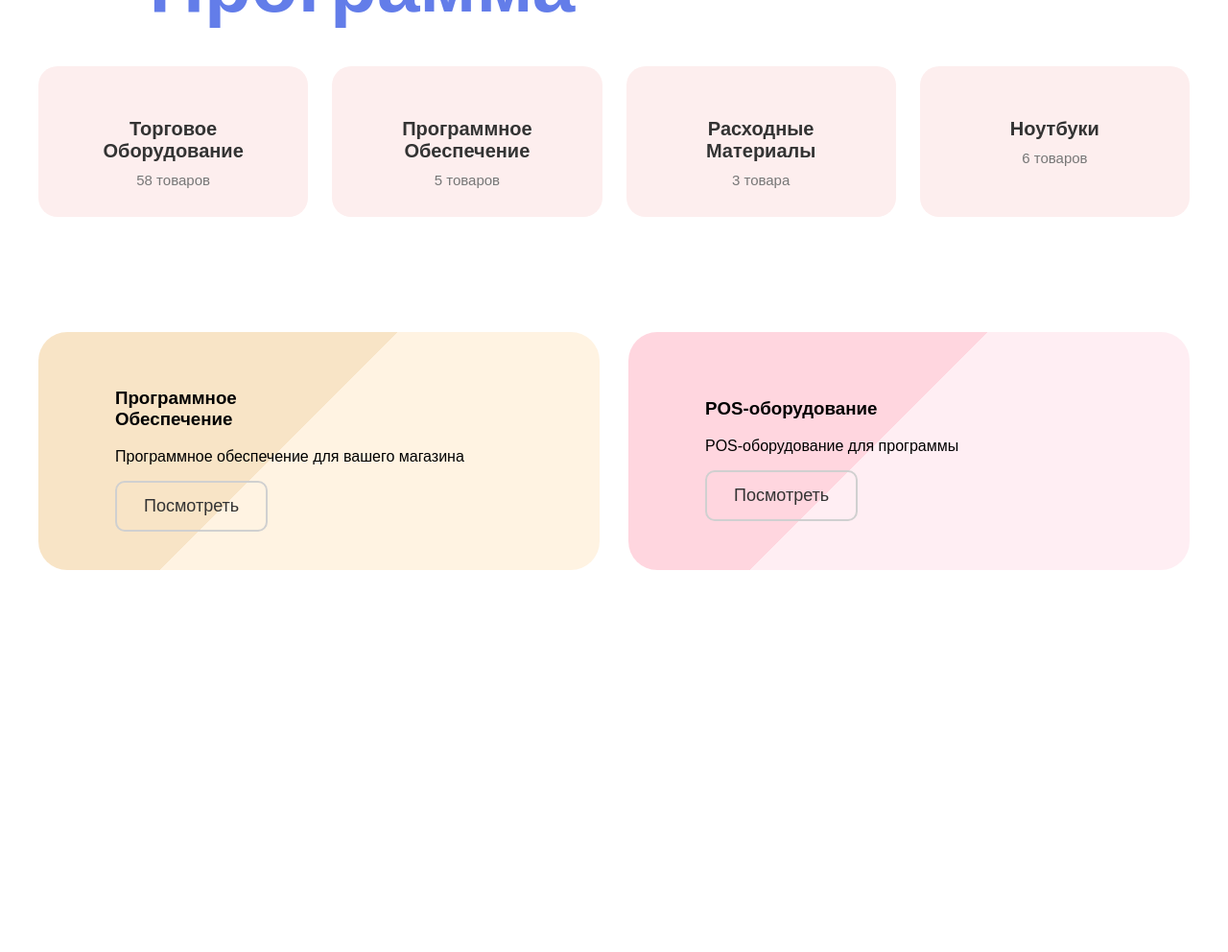
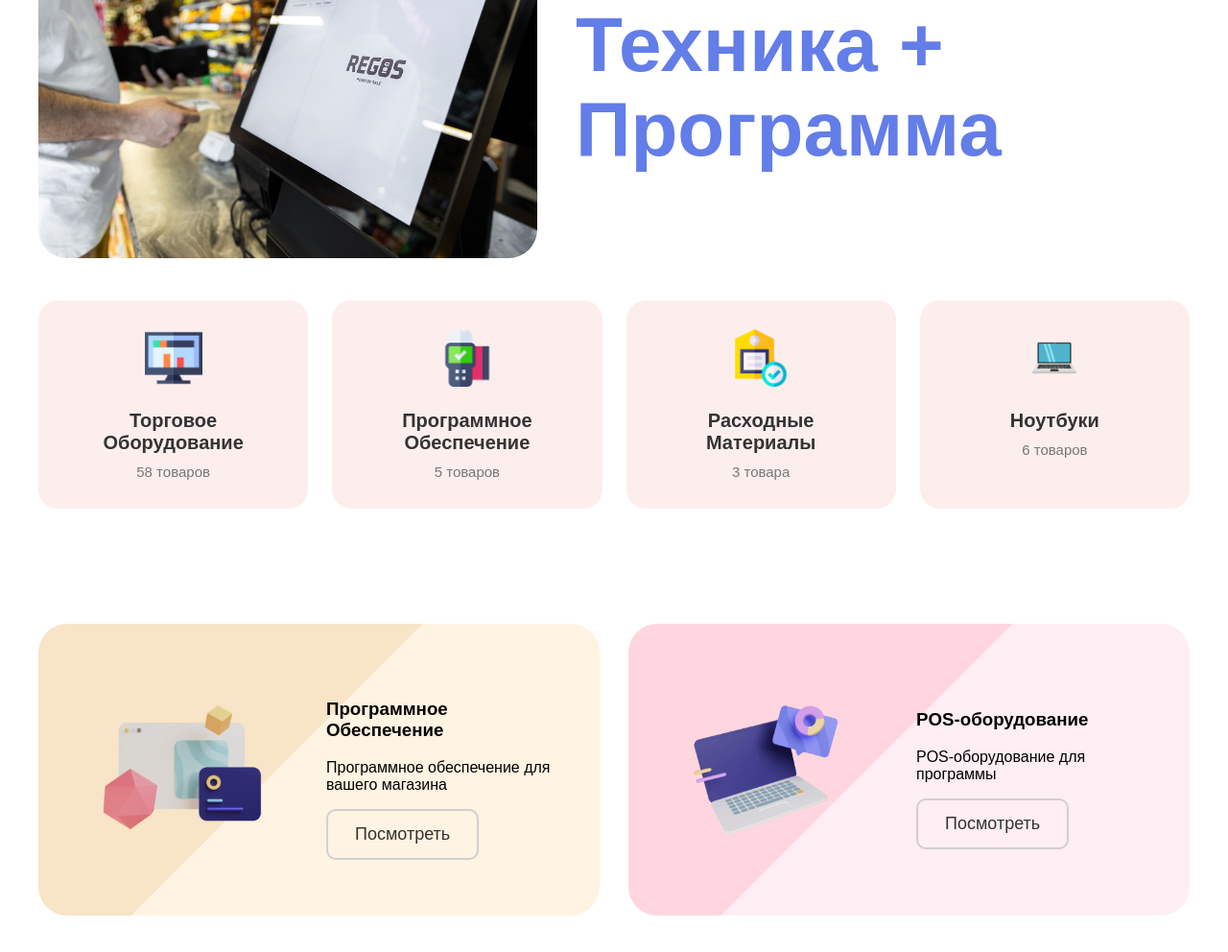
Before and after one commit to neopoznaniy12-lgtm/xvlminiapp, a plain HTML site: page index.html in a window 1280 px wide. Shown: the part 818-1810 px from the top of the page at 96% size. Before the commit the page ends 1472 px from the top, so only its background shows below. Drawn offline with Linux system fonts and the light colour scheme; files that its build step writes are made by us from their sources; a script that the page names is missing.

Commit message:
Refactor index.html for relative paths
Updated image paths and stylesheet links to be relative.

```diff
--- a/index.html
+++ b/index.html
@@ -5,7 +5,7 @@
     <meta charset="UTF-8">
     <meta name="viewport" content="width=device-width, initial-scale=1.0">
     <title>Rofeev-tech</title>
-    <link rel="stylesheet" href="static/styles/style.css">
+    <link rel="stylesheet" href="style.css">
     <script src="https://telegram.org/js/telegram-web-app.js"></script>
     <script src="script.js"></script>
 </head>
@@ -16,7 +16,7 @@
         <div class="row-top">
 
             <div class="logo">
-                <img src="static/images/logo-light.png" alt="logo">
+                <img src="logo-light.png" alt="logo">
             </div>
 
             <div class="right-block">
@@ -80,7 +80,7 @@
         </div>
 
         <div class="hero-right">
-            <img src="static/images/station_3.png" alt="Оборудование">
+            <img src="station_3.png" alt="Оборудование">
         </div>
     </section>
 
@@ -88,7 +88,7 @@
 
         <div class="combo-top">
             <div class="combo-left">
-                <img src="static/images/CU9A4132_dR0Rwrd.png" alt="Техника" />
+                <img src="CU9A4132_dR0Rwrd.png" alt="Техника" />
             </div>
 
             <div class="combo-right">
@@ -101,25 +101,25 @@
 
         <div class="combo-cards">
             <div class="card">
-                <img src="static/images/free-icon-statistics-15337604.png" alt="">
+                <img src="free-icon-statistics-15337604.png" alt="">
                 <h3>Торговое<br>Оборудование</h3>
                 <p>58 товаров</p>
             </div>
 
             <div class="card">
-                <img src="static/images/free-icon-pos-terminal-3889262.png" alt="">
+                <img src="free-icon-pos-terminal-3889262.png" alt="">
                 <h3>Программное<br>Обеспечение</h3>
                 <p>5 товаров</p>
             </div>
 
             <div class="card">
-                <img src="static/images/free-icon-sales-14871304.png" alt="">
+                <img src="free-icon-sales-14871304.png" alt="">
                 <h3>Расходные<br>Материалы</h3>
                 <p>3 товара</p>
             </div>
 
             <div class="card">
-                <img src="static/images/Pngtreelaptop__5184713.png" alt="">
+                <img src="Pngtreelaptop__5184713.png" alt="">
                 <h3>Ноутбуки</h3>
                 <p>6 товаров</p>
             </div>
@@ -130,7 +130,7 @@
 
         <div class="big-card card1">
             <div class="big-card-left">
-                <img src="static/images/Frame_7_v4OOnAz.png" alt="">
+                <img src="Frame_7_v4OOnAz.png" alt="">
             </div>
             <div class="big-card-right">
                 <h3>Программное<br>Обеспечение</h3>
@@ -141,7 +141,7 @@
 
         <div class="big-card card2">
             <div class="big-card-left">
-                <img src="static/images/Frame_8.png" alt="">
+                <img src="Frame_8.png" alt="">
             </div>
             <div class="big-card-right">
                 <h3>POS-оборудование</h3>
@@ -156,4 +156,5 @@
 
 </body>
 
+
 </html>
```
